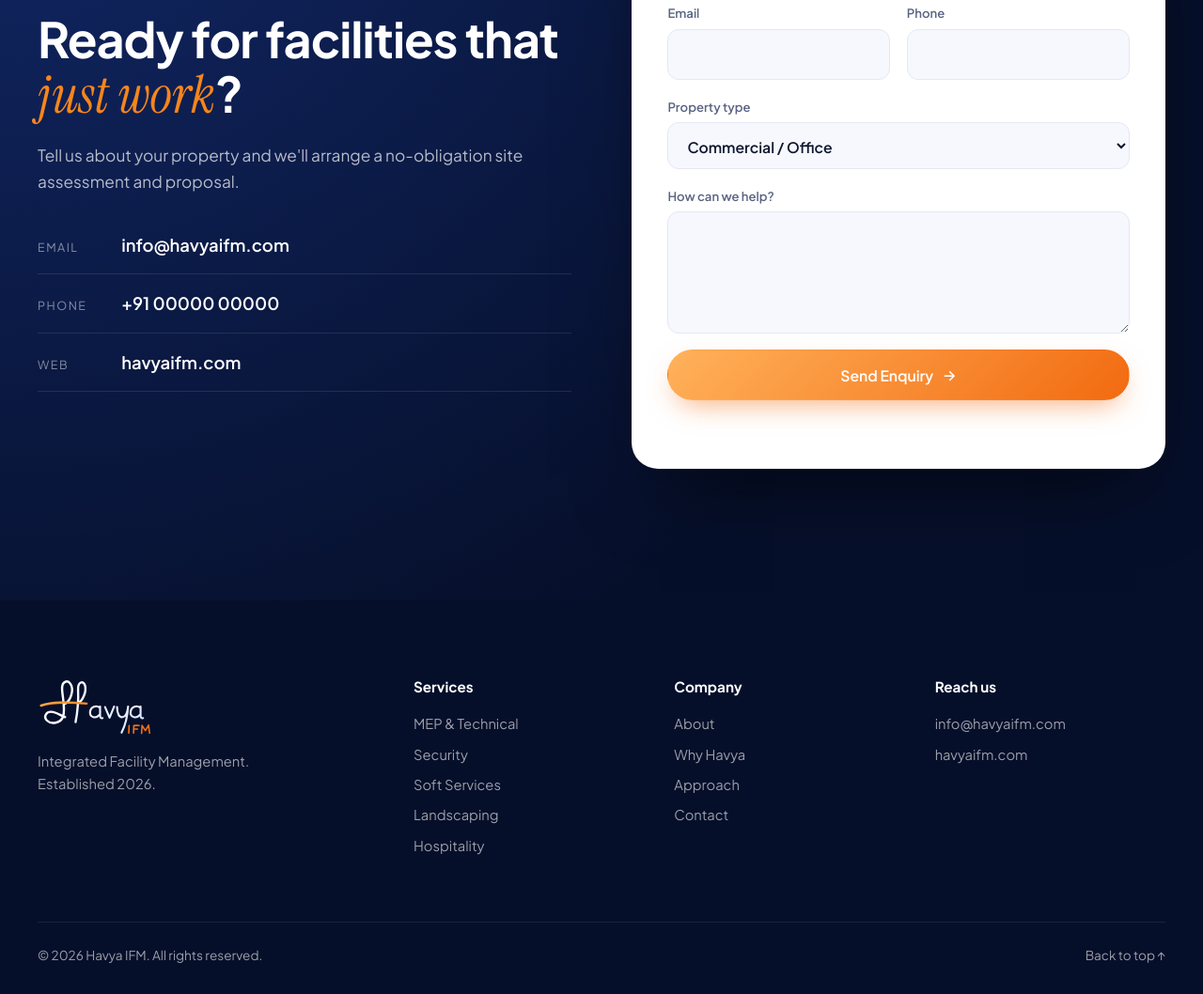
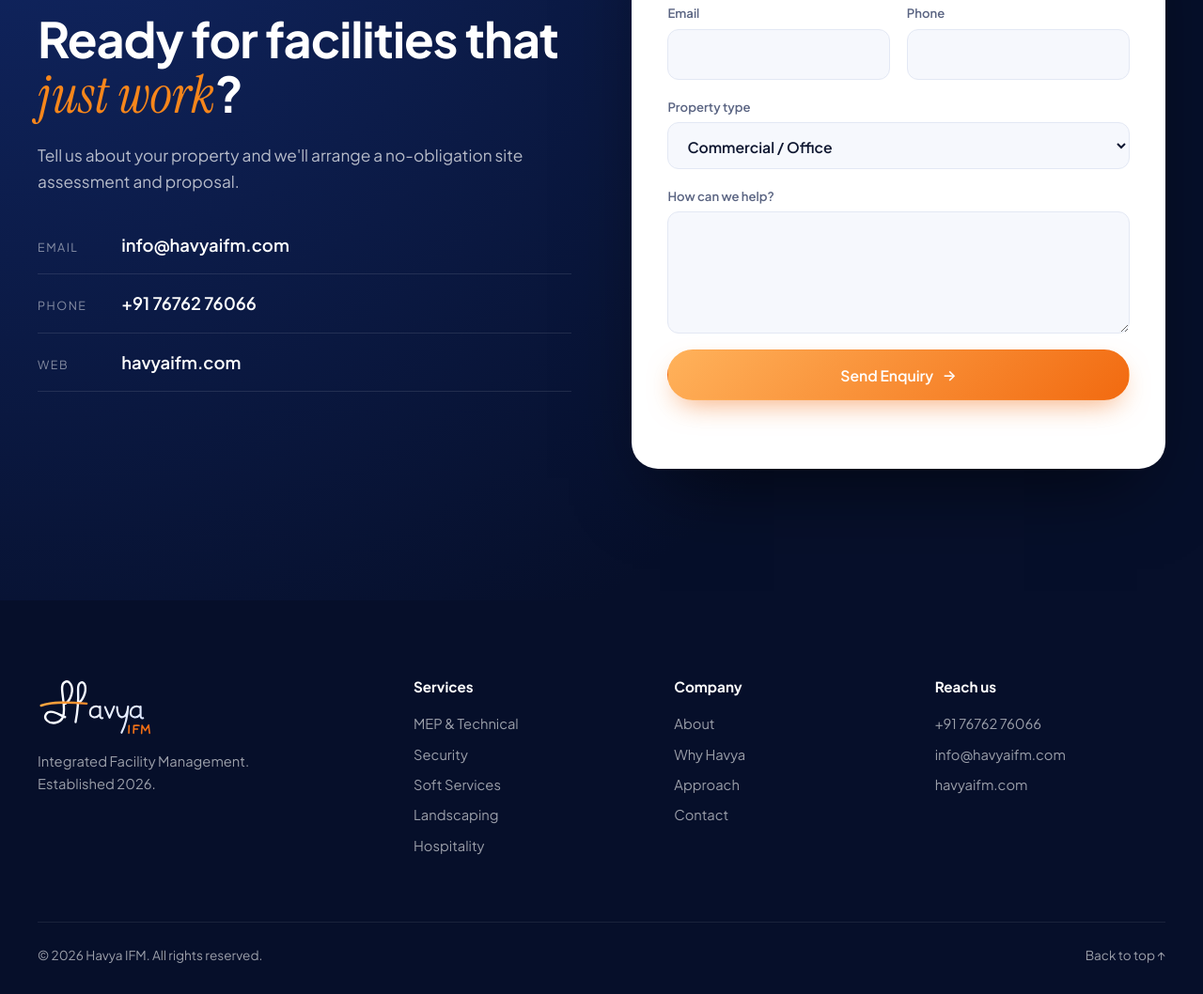
Before and after one commit to amar-r9/havyaifm, a plain HTML site: page index.html in a window 1280 px wide. Shown: the part 6263-7321 px from the top of the page at 94% size. Drawn offline with Linux system fonts and the light colour scheme.

Commit message:
Add contact phone number
Co-Authored-By: Claude Opus 5.5 <noreply@anthropic.com>

```diff
--- a/index.html
+++ b/index.html
@@ -251,7 +251,7 @@
       <p>Tell us about your property and we'll arrange a no-obligation site assessment and proposal.</p>
       <ul class="contact__list">
         <li><span>Email</span><a href="mailto:info@havyaifm.com">info@havyaifm.com</a></li>
-        <li><span>Phone</span><a href="tel:+910000000000">+91 00000 00000</a></li>
+        <li><span>Phone</span><a href="tel:+917676276066">+91 76762 76066</a></li>
         <li><span>Web</span><a href="https://havyaifm.com">havyaifm.com</a></li>
       </ul>
     </div>
@@ -285,7 +285,7 @@
     </div>
     <div><h4>Services</h4><a href="#services">MEP & Technical</a><a href="#services">Security</a><a href="#services">Soft Services</a><a href="#services">Landscaping</a><a href="#services">Hospitality</a></div>
     <div><h4>Company</h4><a href="#about">About</a><a href="#why">Why Havya</a><a href="#approach">Approach</a><a href="#contact">Contact</a></div>
-    <div><h4>Reach us</h4><a href="mailto:info@havyaifm.com">info@havyaifm.com</a><a href="https://havyaifm.com">havyaifm.com</a></div>
+    <div><h4>Reach us</h4><a href="tel:+917676276066">+91 76762 76066</a><a href="mailto:info@havyaifm.com">info@havyaifm.com</a><a href="https://havyaifm.com">havyaifm.com</a></div>
   </div>
   <div class="container footer__bottom">
     <span>© <span id="year">2026</span> Havya IFM. All rights reserved.</span>
```
